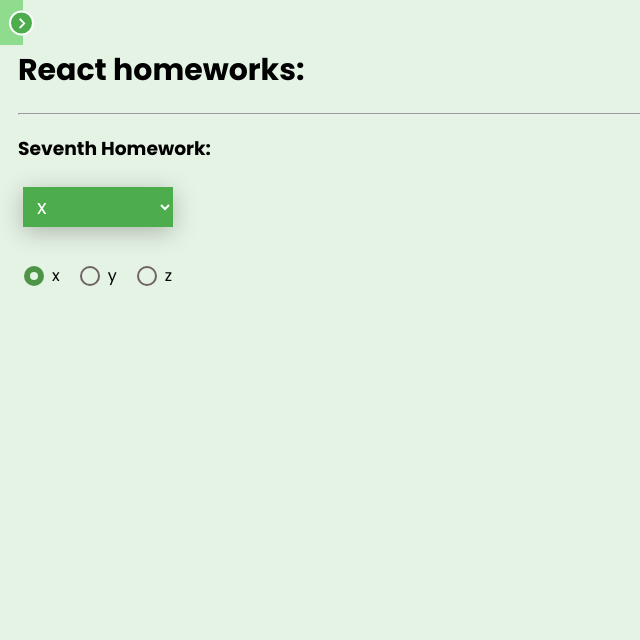
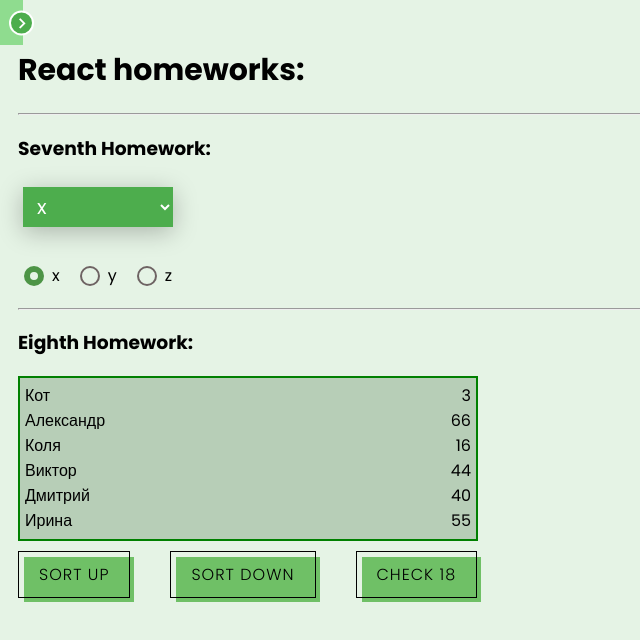
Before and after one commit to horobryh22/react-tasks-from-ignat, a React (Create React App) app: page /react-tasks-from-ignat/junior in a window 1280 px wide. Shown: the top 640 px of the page, without its empty margins (0-640 px from the left). Built offline with nearby package versions, Linux system fonts and the light colour scheme.

Commit message:
I finished 8th homework

```diff
--- a/src/p2-homeworks/h5-rrd-v6/pages/Junior.tsx
+++ b/src/p2-homeworks/h5-rrd-v6/pages/Junior.tsx
@@ -1,12 +1,13 @@
 import React from 'react'
 import HW7 from '../../h7/HW7';
+import HW8 from '../../h8/HW8';
 
 
 export const Junior = () => {
     return (
         <div>
             <HW7/>
-            {/*<HW8/>*/}
+            <HW8/>
             {/*<HW9/>*/}
             {/*<HW10/>*/}
             {/*<HW11/>*/}
--- /dev/null
+++ b/src/p2-homeworks/h8/HW8.module.css
@@ -0,0 +1,16 @@
+.table {
+    padding: 5px;
+    max-width: 460px;
+    min-height: 165px;
+    border: 2px solid green;
+    background-color: rgba(2, 58, 2, 0.2);
+}
+
+.string {
+    display: flex;
+    justify-content: space-between;
+}
+
+.buttonsBox {
+    display: flex;
+}
--- a/src/p2-homeworks/h8/HW8.tsx
+++ b/src/p2-homeworks/h8/HW8.tsx
@@ -1,10 +1,15 @@
 import React, {useState} from 'react'
-import {homeWorkReducer} from './bll/homeWorkReducer'
+import {checkByAgeAC, homeWorkReducer, sortUpOrDownAC} from './bll/homeWorkReducer'
 import SuperButton from '../h4/common/c2-SuperButton/SuperButton'
+import classes from './HW8.module.css';
 
-// export type UserType =
+export type UserType = {
+    _id: number
+    name: string
+    age: number
+}
 
-const initialPeople = [
+const initialPeople: Array<UserType> = [
     {_id: 0, name: 'Кот', age: 3},
     {_id: 1, name: 'Александр', age: 66},
     {_id: 2, name: 'Коля', age: 16},
@@ -14,35 +19,33 @@
 ]
 
 function HW8() {
-    const [people, setPeople] = useState<any>(initialPeople) // need to fix any
+    const [people, setPeople] = useState<Array<UserType>>(initialPeople)
 
-    // need to fix any
-    const finalPeople = people.map((p: any) => (
-        <div key={p._id}>
-            some name, age
+    const finalPeople = people.map((p: UserType) => (
+        <div key={p._id} className={classes.string}>
+            <div>{p.name}</div>
+            <div>{p.age}</div>
         </div>
     ))
 
-    const sortUp = () => setPeople(homeWorkReducer(initialPeople, {type: 'sort', payload: 'up'}))
+    const sortUp = () => setPeople(homeWorkReducer(initialPeople, sortUpOrDownAC('up')));
+    const sortDown = () => setPeople(homeWorkReducer(initialPeople, sortUpOrDownAC('down')));
+    const sortByAge = () => setPeople(homeWorkReducer(initialPeople, checkByAgeAC(18)));
 
     return (
         <div>
             <hr/>
-            homeworks 8
+            <h3>Eighth Homework:</h3>
 
-            {/*should work (должно работать)*/}
-            {finalPeople}
+            <div className={classes.table}>{finalPeople}</div>
 
-            <div><SuperButton onClick={sortUp}>sort up</SuperButton></div>
-            <div>sort down</div>
-            check 18
-
-            <hr/>
-            {/*для личного творчества, могу проверить*/}
-            {/*<AlternativePeople/>*/}
-            <hr/>
+            <div className={classes.buttonsBox}>
+                <div><SuperButton onClick={sortUp}>sort up</SuperButton></div>
+                <div><SuperButton onClick={sortDown}>sort down</SuperButton></div>
+                <div><SuperButton onClick={sortByAge}>check 18</SuperButton></div>
+            </div>
         </div>
     )
 }
 
-export default HW8
+export default HW8;
--- a/src/p2-homeworks/h8/bll/homeWorkReducer.ts
+++ b/src/p2-homeworks/h8/bll/homeWorkReducer.ts
@@ -1,13 +1,38 @@
-export const homeWorkReducer = (state: any, action: any): any => { // need to fix any
+import {UserType} from '../HW8';
+
+export type ActionsType = ReturnType<typeof sortUpOrDownAC> | ReturnType<typeof checkByAgeAC>
+
+export const homeWorkReducer = (state: Array<UserType>, action: ActionsType): Array<UserType> => {
     switch (action.type) {
         case 'sort': {
-            // need to fix
-            return state
+            const selector = action.payload.selector === 'up';
+
+            return [...state.sort((a, b) => {
+                return (selector) ? b.age - a.age : a.age - b.age;
+            })]
         }
         case 'check': {
-            // need to fix
-            return state
+            return state.filter(p => p.age > action.payload.age);
         }
-        default: return state
+        default:
+            return state;
     }
 }
+
+export const sortUpOrDownAC = (selector: string) => {
+    return {
+        type: 'sort',
+        payload: {
+            selector
+        }
+    } as const
+}
+
+export const checkByAgeAC = (age: number) => {
+    return {
+        type: 'check',
+        payload: {
+            age
+        }
+    } as const
+}
```
Also changed, not shown: 1 other file (tests, documents, lock files or other folders).
